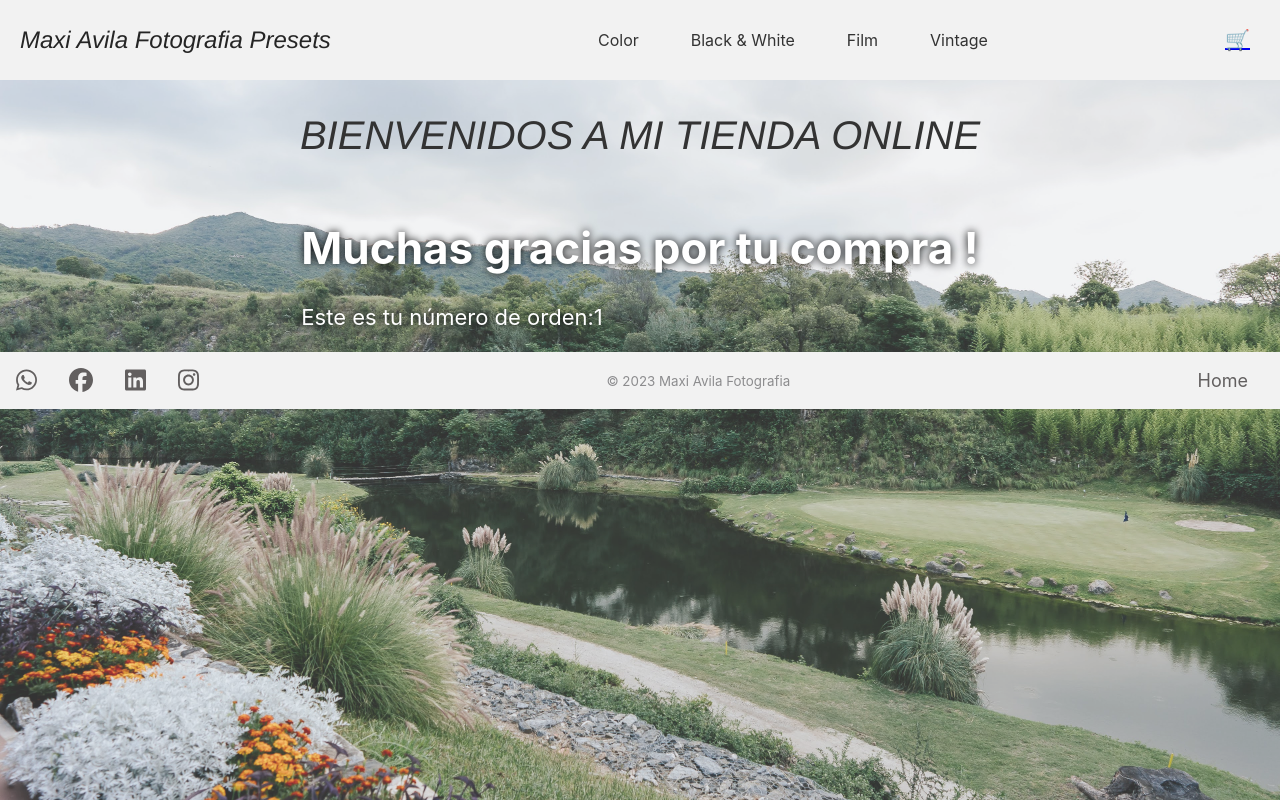
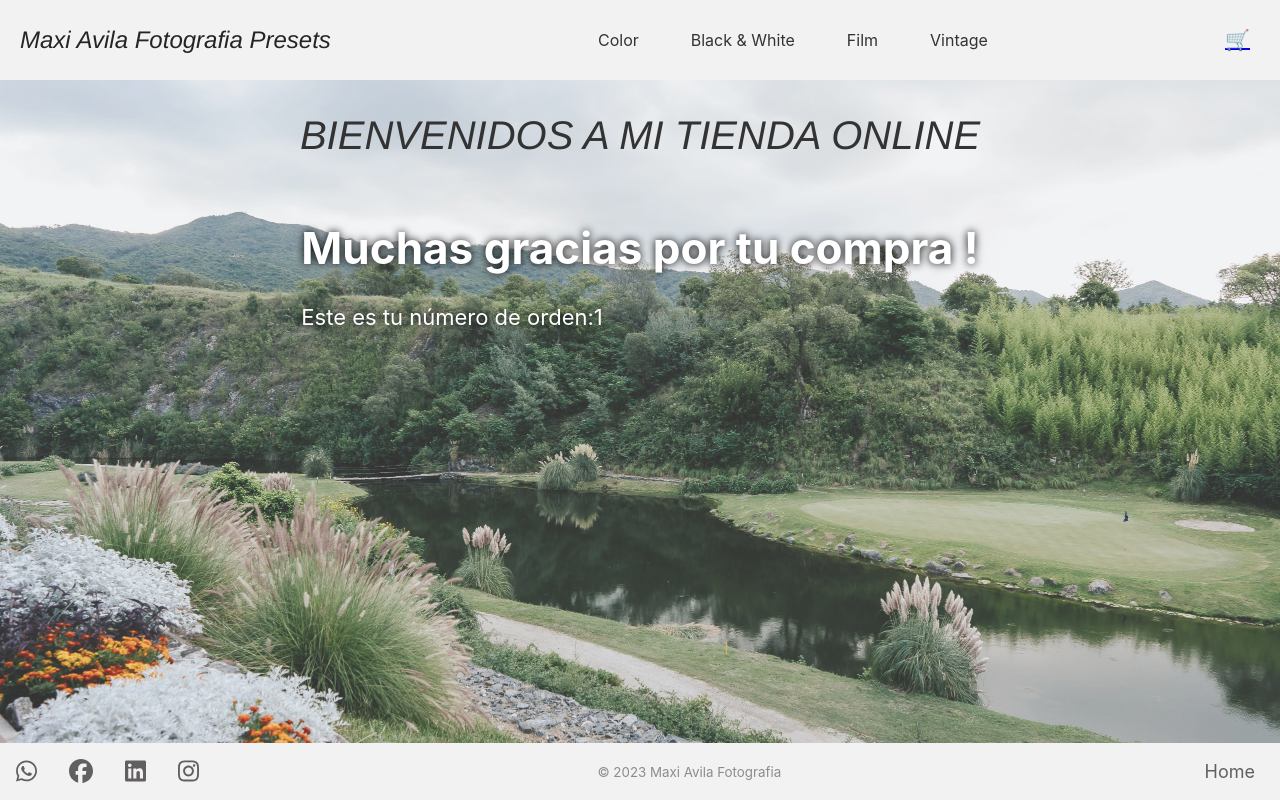
Before and after one commit to Jomaxavila/Preset-Maxi-Avila-Fotografia, a React (Create React App) app: page /checkout/1 in a window 1280 px wide. Built offline with nearby package versions, Linux system fonts and the light colour scheme.

Commit message:
cambios css footer

```diff
--- a/src/components/Footer/Footer.css
+++ b/src/components/Footer/Footer.css
@@ -5,16 +5,16 @@
 	justify-content: space-between;
 	background-color: #f2f2f2;
 	padding: 1rem;
-
-
-  }
+	position: fixed;
+	bottom: 0;
+	width: 100%;
+}
 
   .footer__social-media {
 	display: flex;
 	justify-content: space-between;
 	align-items: center;
 	gap: 2rem;
-
   }
 
   .footer__icon {
@@ -36,11 +36,11 @@
   }
 
   .footer__links a {
-	color: #333;
 	color: rgb(98, 95, 95);
 	text-decoration: none;
 	font-size: 18px;
 	margin-right: 1rem;
+	padding-right: 25px;
   }
   .footer__links a:hover {
 	transform: scale(1.2);
@@ -52,6 +52,7 @@
 	color: rgb(98, 95, 95);
 	display: flex;
 	justify-content: space-between;
+	padding-right: 25px;
   }
   .copiright:hover {
 	text-decoration: underline;
```
